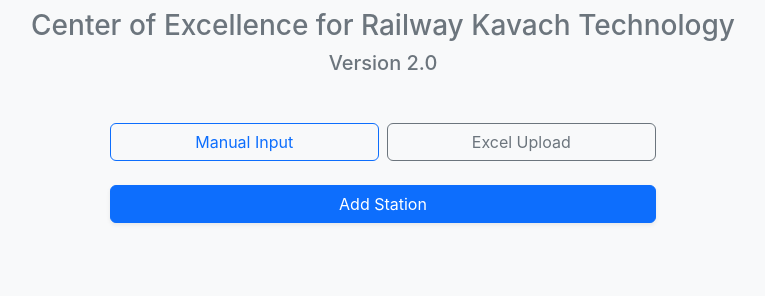
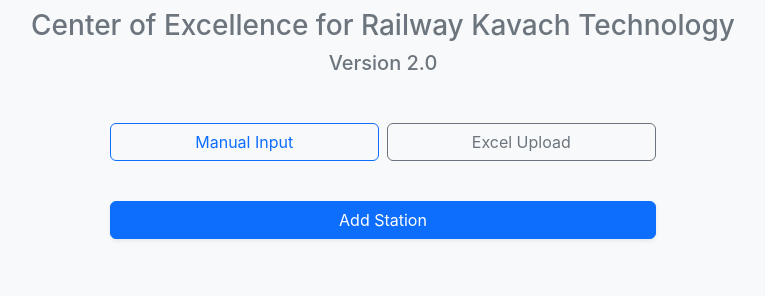
Before and after one commit to Murali-Manohar-Dhassan/freq-auto, a Flask app: page / in a window 1280 px wide. Shown: the part 221-517 px from the top of the page, without its empty margins (257-1022 px from the left). Run offline with Flask 3, Linux system fonts and the light colour scheme; some libraries are stand-ins or nearby versions.

Commit message:
UI Changes and Fixes

```diff
--- a/app/static/script.js
+++ b/app/static/script.js
@@ -41,12 +41,16 @@
 
 // --- UI Control Functions ---
 function showManual() {
-    $('#manualSection').show();
+    // $('#manualSection').show(); // This line is no longer needed if the div is removed
     $('#uploadSection').hide();
     $('#stationContainer').empty().show();
-    $('#addStationBtn').show();
-    $('#finishManualInputBtn').text('Finish & Preview Stations').hide();
+
+    $('#manualInputActions').show(); // Show the new container for action buttons
+    $('#addStationBtn').show();      // This button is inside #manualInputActions
+    $('#finishManualInputBtn').text('Finish & Preview Stations').hide(); // Also inside
+
     $('#submitContainer').hide();
+    $('#submitArrowGuide').hide(); // Ensure arrow is hidden initially
     manualStationCount = 0;
     updateStationNumbers();
 }
--- a/app/templates/index.html
+++ b/app/templates/index.html
@@ -74,21 +74,13 @@
         <h1 class="text-primary">Radio Communication Backbone (mComm) of Railway Kavach</h2>
         <h3 class="text-secondary">Center of Excellence for Railway Kavach Technology</h2>
         <h5 class="text-secondary">Version 2.0</h2>
-    </header>
+
+        </header>
 
     <div class="row justify-content-center mb-4">
         <div class="col-md-8 col-lg-6 d-flex justify-content-center gap-2">
             <button class="btn btn-outline-primary flex-grow-1" onclick="showManual()">Manual Input</button>
             <button class="btn btn-outline-secondary flex-grow-1" onclick="showUpload()">Excel Upload</button>
-        </div>
-    </div>
-
-    <div id="manualSection" style="display: none;">
-        <div class="row justify-content-center">
-            <div class="col-md-8 col-lg-6 text-center">
-                <button class="btn btn-primary w-100 mb-2 shadow-sm" id="addStationBtn" onclick="initiateAddStationSequence()">Add Station</button>
-                <button class="btn btn-info w-100 shadow-sm" id="finishManualInputBtn" onclick="finishManualInput()" style="display: none;">Finish & Preview Stations</button>
-            </div>
         </div>
     </div>
 
@@ -108,64 +100,24 @@
 
     <div id="stationContainer" class="row mt-4 justify-content-center"></div>
 
-    <div class="loader" id="loadingSpinner">
-        <div class="spinner-border text-primary" role="status" style="width: 3rem; height: 3rem;">
-            <span class="visually-hidden">Loading...</span>
-        </div>
-        <p id="loadingMessage" class="text-primary mt-2 fs-5">Processing... Please wait.</p>
-    </div>
-
-    <div class="row mt-4" id="submitContainer" style="display: none;">
-        <div class="col-md-8 col-lg-6 mx-auto text-center">
-            <button class="btn btn-success btn-lg w-100 shadow-sm" onclick="submitData()">Submit All Stations</button>
+    <div id="manualInputActions" class="row mt-3 justify-content-center" style="display: none;">
+        <div class="col-md-8 col-lg-6 text-center d-flex flex-wrap gap-2"> <button class="btn btn-primary flex-grow-1 mb-2 mb-md-0 shadow-sm" id="addStationBtn" onclick="initiateAddStationSequence()">Add Station</button>
+            <button class="btn btn-info flex-grow-1 shadow-sm" id="finishManualInputBtn" onclick="finishManualInput()" style="display: none;">Finish & Preview Stations</button>
         </div>
     </div>
 
-    <div class="modal fade" id="stationTypeModal" tabindex="-1" aria-labelledby="stationTypeModalLabel" aria-hidden="true" data-bs-backdrop="static" data-bs-keyboard="false">
-        <div class="modal-dialog modal-dialog-centered">
-            <div class="modal-content shadow">
-                <div class="modal-header bg-primary text-white">
-                    <h5 class="modal-title" id="stationTypeModalLabel">Station Configuration Type</h5>
-                </div>
-                <div class="modal-body">
-                    <p id="stationTypeModalText" class="fs-6">Is the Stationary Kavach (S-Kav) located at a Standard Station site?</p>
-                </div>
-                <div class="modal-footer">
-                    <button type="button" class="btn btn-success" id="isStandardSiteBtn">Yes, Standard Site</button>
-                    <button type="button" class="btn btn-warning text-dark" id="isAdjacentSitedBtn">No, S-Kav (Adjacent Codes)</button>
-                    <button type="button" class="btn btn-secondary" data-bs-dismiss="modal">Cancel</button>
-                </div>
+    <div class="loader" id="loadingSpinner">
+        </div>
+
+    <div class="row mt-4" id="submitContainer" style="display: none;">
+        <div class="col-md-8 col-lg-6 mx-auto text-center position-relative">
+            <div id="submitArrowGuide" style="display: none; position: absolute; bottom: 100%; left: 50%; transform: translateX(-50%); font-size: 2.5rem; color: #0d6efd; margin-bottom: 5px; line-height: 1;">
+                ⬇️
             </div>
-        </div>
-    </div>
-
-    <div class="modal fade" id="adjacentCodesModal" tabindex="-1" aria-labelledby="adjacentCodesModalLabel" aria-hidden="true" data-bs-backdrop="static" data-bs-keyboard="false">
-        <div class="modal-dialog modal-dialog-centered">
-            <div class="modal-content shadow">
-                <div class="modal-header bg-warning text-dark">
-                    <h5 class="modal-title" id="adjacentCodesModalLabel">Enter Adjacent Station Codes for S-Kav</h5>
-                </div>
-                <div class="modal-body">
-                    <p>Please provide the station codes of the two standard stations adjacent to this S-Kav location.</p>
-                    <div class="mb-3">
-                        <label for="prevStationCodeInput" class="form-label">Previous Standard Station Code:</label>
-                        <input type="text" class="form-control" id="prevStationCodeInput" placeholder="e.g., STN1" oninput="this.value = this.value.toUpperCase()" maxlength="10">
-                         <div id="prevStationCodeFeedback" class="form-text"></div>
-                    </div>
-                    <div class="mb-3">
-                        <label for="nextStationCodeInput" class="form-label">Next Standard Station Code:</label>
-                        <input type="text" class="form-control" id="nextStationCodeInput" placeholder="e.g., STN3" oninput="this.value = this.value.toUpperCase()" maxlength="10">
-                        <div id="nextStationCodeFeedback" class="form-text"></div>
-                    </div>
-                </div>
-                <div class="modal-footer">
-                    <button type="button" class="btn btn-primary" id="submitAdjacentCodesBtn">Confirm S-Kav Codes</button>
-                    <button type="button" class="btn btn-secondary" data-bs-dismiss="modal">Cancel</button>
-                </div>
-            </div>
+            <button class="btn btn-success btn-lg w-100 shadow-sm" onclick="submitData()">Submit & Generate sheet</button>
         </div>
     </div>
 
     <script src="{{ url_for('static', filename='script.js') }}"></script>
-    </body>
+</body>
 </html>
```
